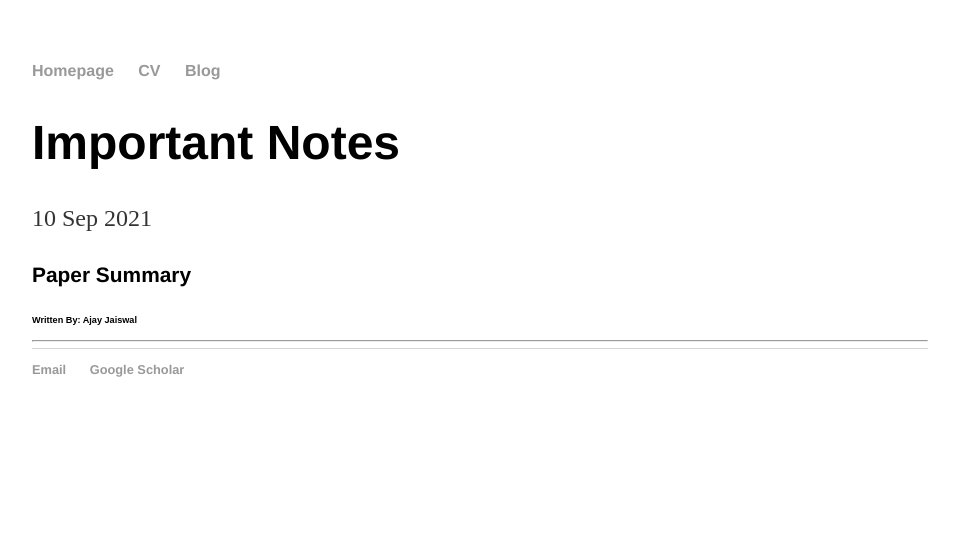
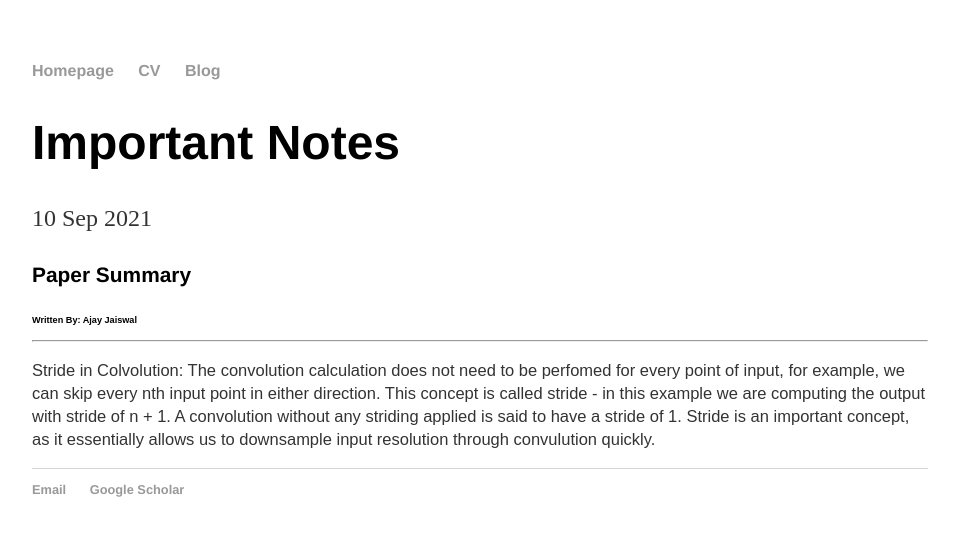
Before and after one commit to Ajay1994/ajay1994.github.io, a Jekyll site: the page built from _posts/2021-09-10-Important_concepts.md, in a window 1280 px wide. Shown: the top 536 px of the page, without its empty margins (160-1119 px from the left). Built offline with Jekyll 4.4.1, drawn with Linux system fonts in a browser that asks for light colours.

Commit message:
Update 2021-09-10-Important_concepts.md

```diff
--- a/_posts/2021-09-10-Important_concepts.md
+++ b/_posts/2021-09-10-Important_concepts.md
@@ -7,3 +7,5 @@ date: 2021-9-10
 #### Paper Summary
 ##### Written By: Ajay Jaiswal
 ------------------
+
+Stride in Colvolution: The convolution calculation does not need to be perfomed for every point of input, for example, we can skip every nth input point in either direction. This concept is called stride - in this example we are computing the output with stride of n + 1. A convolution without any striding applied is said to have a stride of 1. Stride is an important concept, as it essentially allows us to downsample input resolution through convulution quickly.
```
